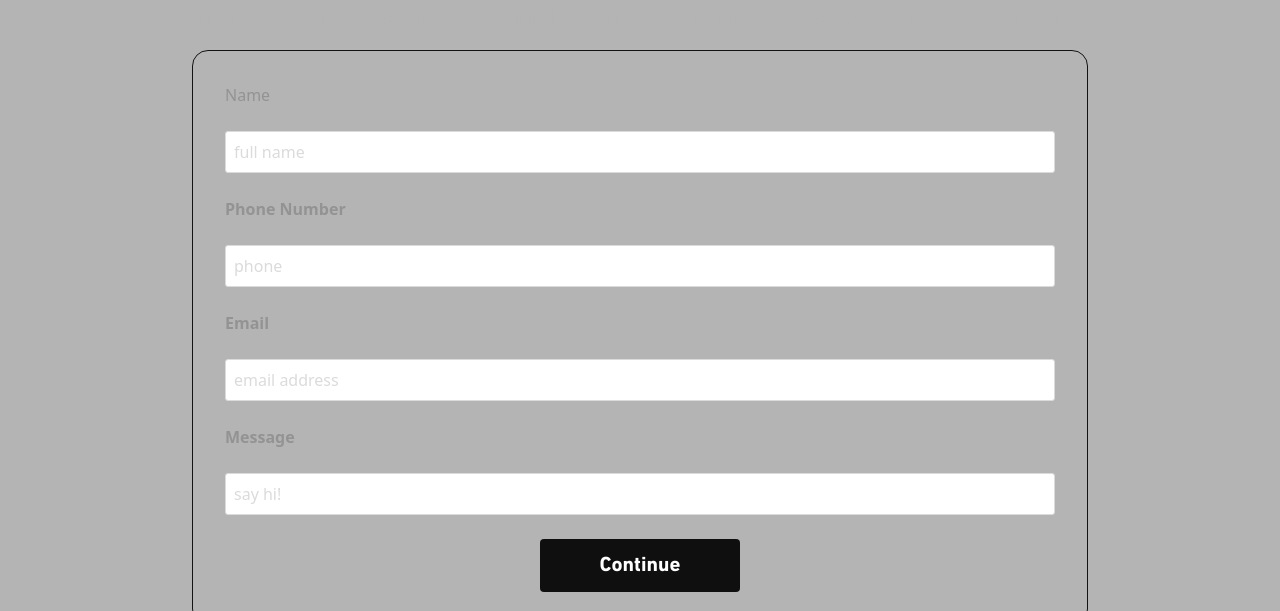
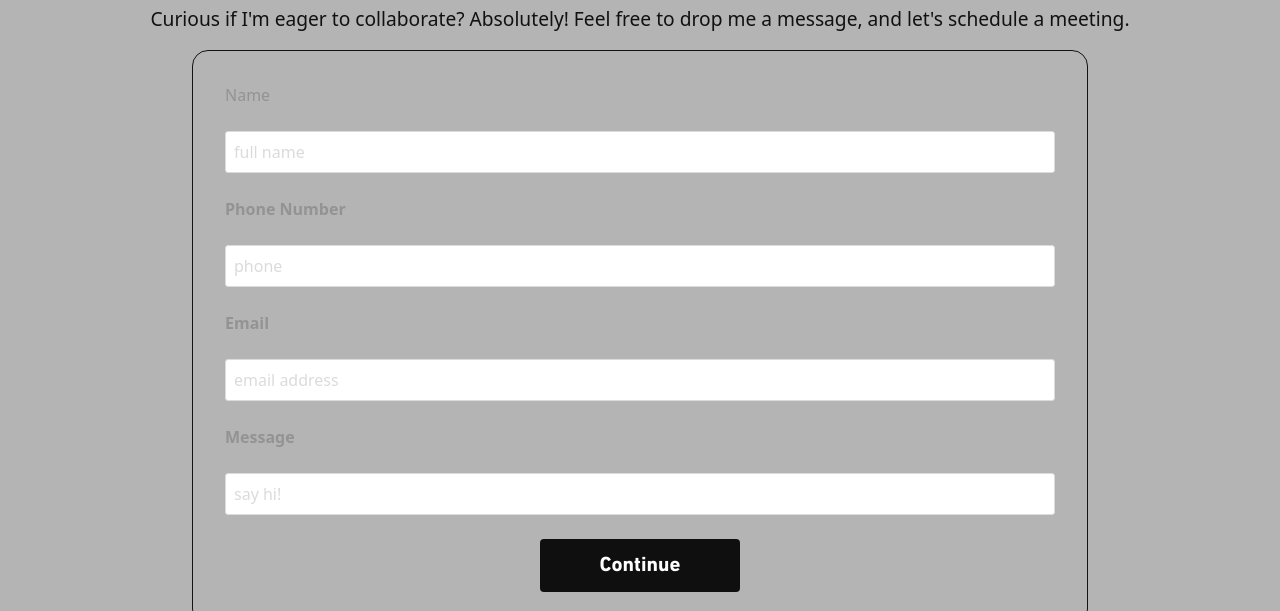
Before and after one commit to khushmandeep10/portfolio, a plain HTML site: page contact.html in a window 1280 px wide. Shown: the part 193-804 px from the top of the page. Drawn offline with nearby package versions, Linux system fonts and the light colour scheme.

Commit message:
style updated

```diff
--- a/css/styles.css
+++ b/css/styles.css
@@ -170,7 +170,7 @@ h2 {
 
 p {
     font-size: 1.2rem;
-    color: #B4B4B4;
+    color: #111111;
     text-align: center;
 }
 
```
